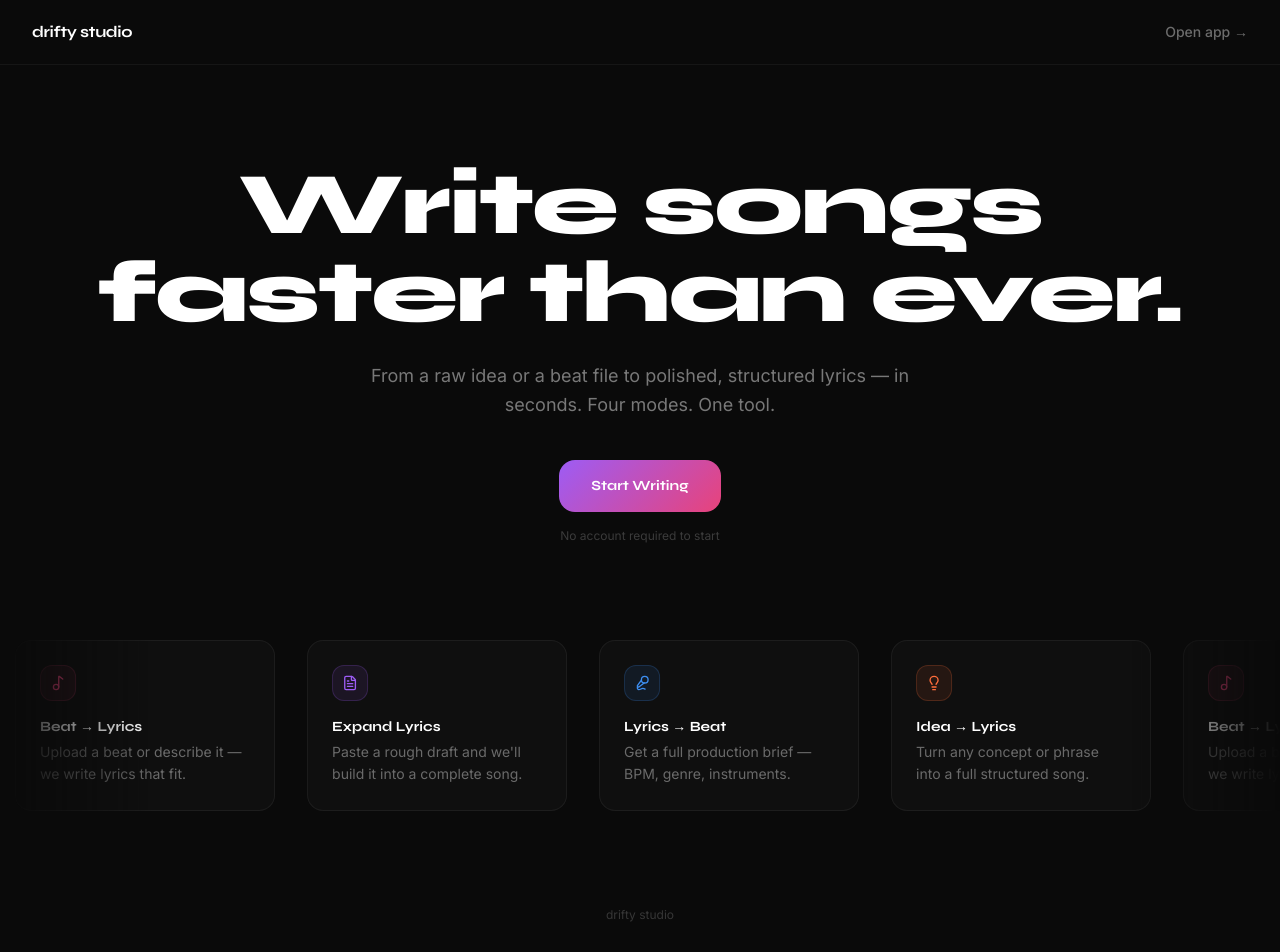
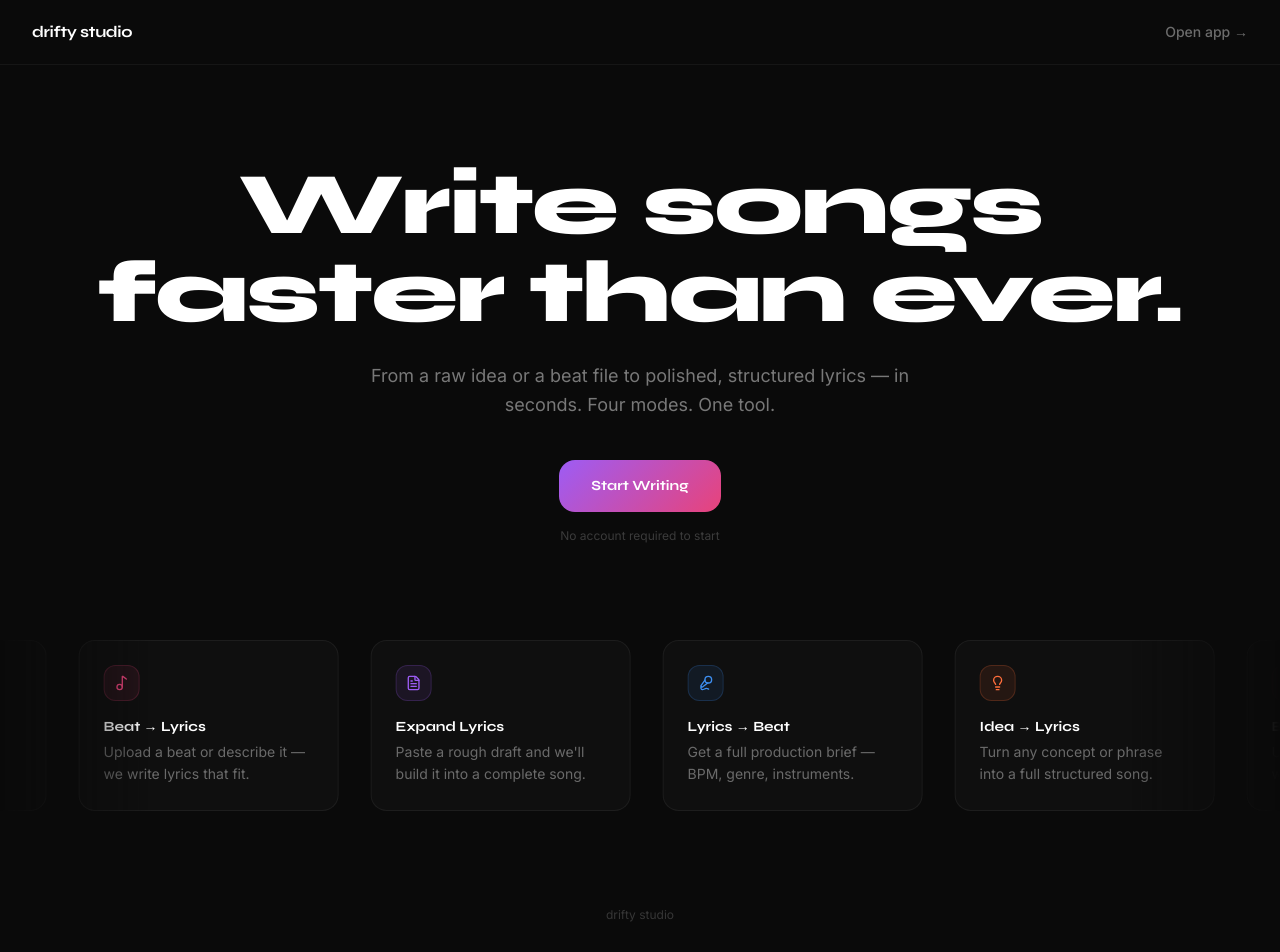
Before and after one commit to say3u/ghost-songwriter, a Next.js app: page / in a window 1280 px wide. Shown: the top 952 px of the page. Built offline with nearby package versions, Linux system fonts and the light colour scheme.

Commit message:
Fix marquee: 4 copies + -25% animation for seamless loop on any screen width

```diff
--- a/app/globals.css
+++ b/app/globals.css
@@ -49,12 +49,12 @@
 
 @keyframes marquee {
   from { transform: translateX(0); }
-  to   { transform: translateX(-50%); }
+  to   { transform: translateX(-25%); }
 }
 .marquee-track {
   display: flex;
   width: max-content;
-  animation: marquee 22s linear infinite;
+  animation: marquee 28s linear infinite;
 }
 .marquee-track:hover { animation-play-state: paused; }
 .marquee-wrap {
--- a/app/page.tsx
+++ b/app/page.tsx
@@ -59,7 +59,7 @@
       {/* Feature marquee */}
       <section className="pb-24 w-full marquee-wrap">
         <div className="marquee-track gap-4 px-4">
-          {[...FEATURES, ...FEATURES].map(({ icon: Icon, label, desc, color }, i) => (
+          {[...FEATURES, ...FEATURES, ...FEATURES, ...FEATURES].map(({ icon: Icon, label, desc, color }, i) => (
             <div
               key={i}
               className="rounded-2xl p-6 flex-none"
```
